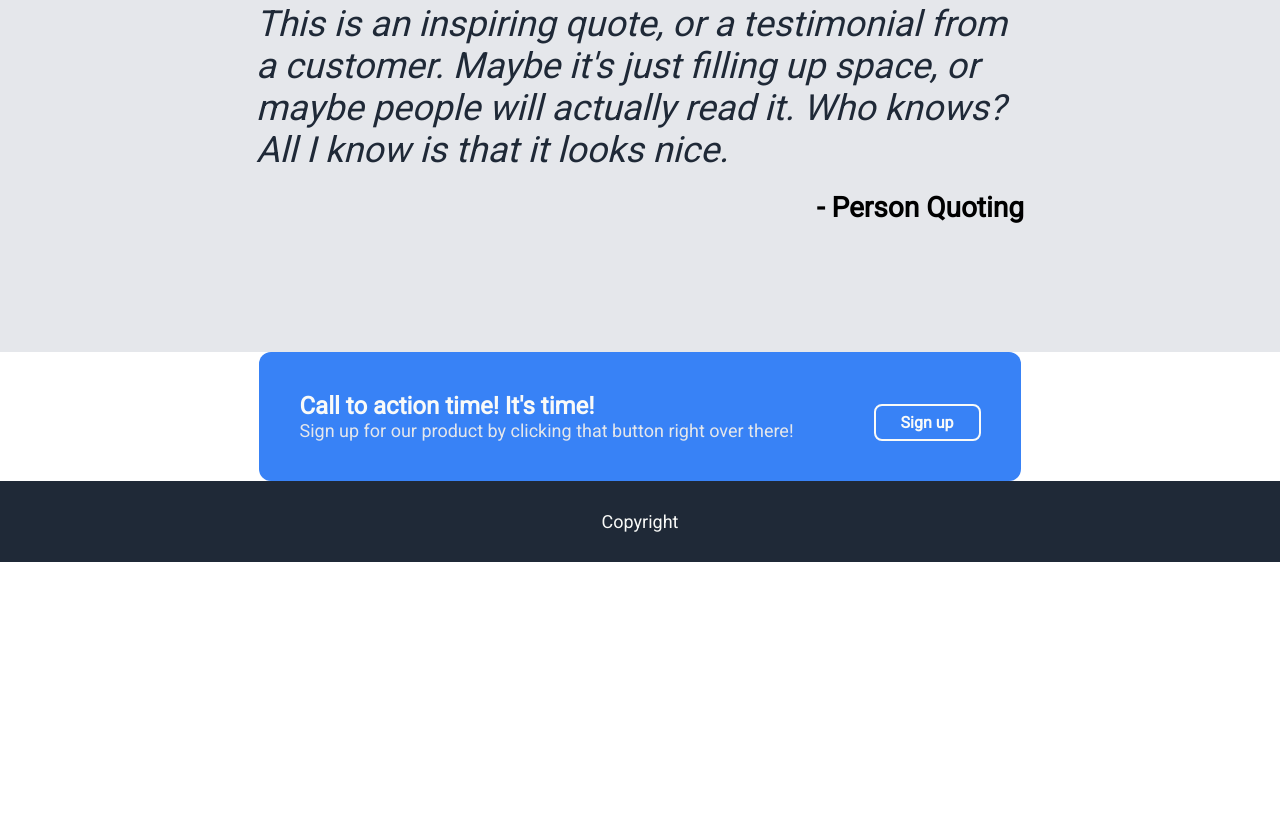
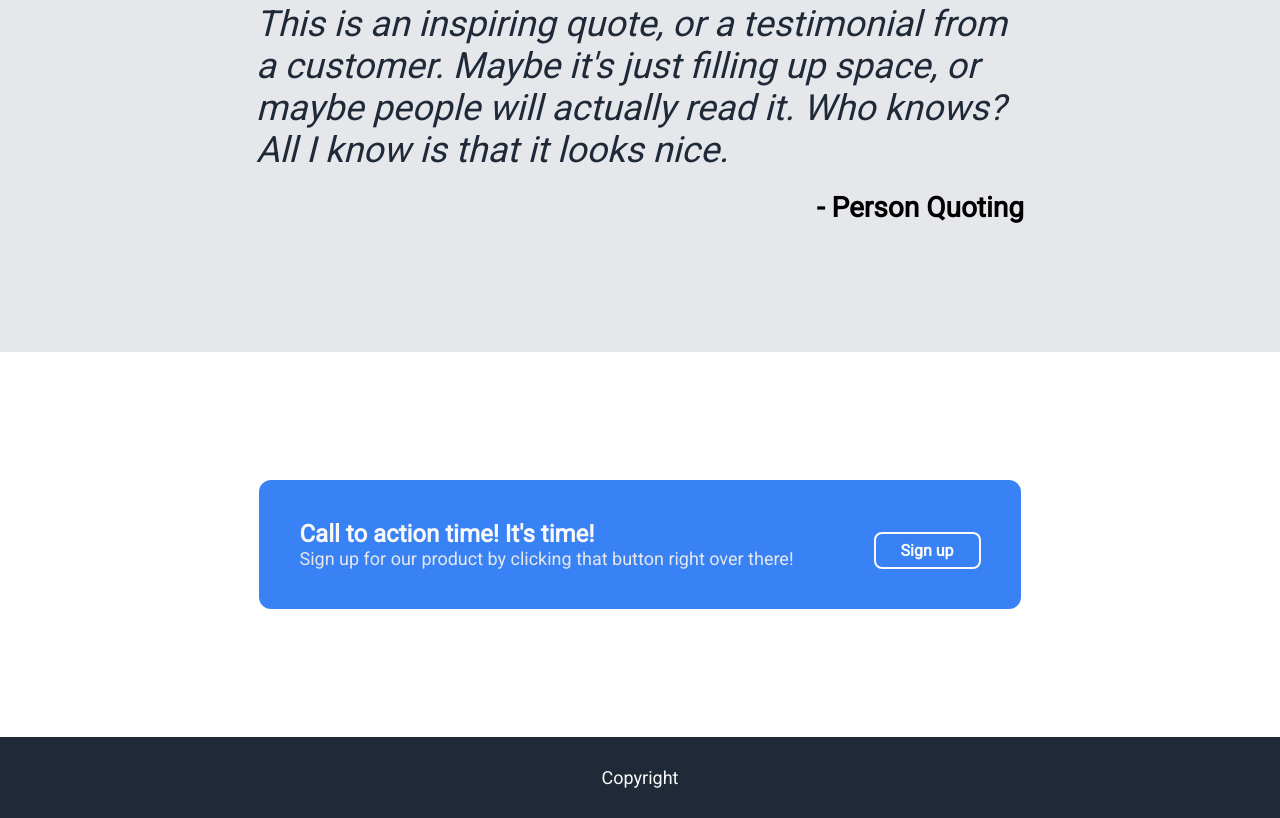
Before and after one commit to jchantrell/landing-page, a plain HTML site: page index.html in a window 1280 px wide. Shown: the part 1036-1854 px from the top of the page. Before the commit the page ends 1598 px from the top, so only its background shows below. Drawn offline with Linux system fonts and the light colour scheme.

Commit message:
Fix fourth section

```diff
--- a/styles.css
+++ b/styles.css
@@ -21,7 +21,7 @@ li {
  }
 
 .content {
-    flex-grow: 1;
+    flex: 1;
 }
 
 .header-container {
@@ -174,12 +174,16 @@ li {
 }
 
 .section-four {
+    display: flex;
     justify-content: center;
-    display: flex;
+    align-content: center;
+    flex: 1 0 auto;
+    padding: 10%
 }
 
 .section-four-signup {
     display: flex;
+    justify-content: space-evenly;
     background: #3882f6;
     border-radius: 12px;
     padding: 40px;
```
